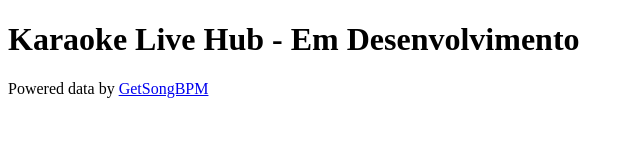
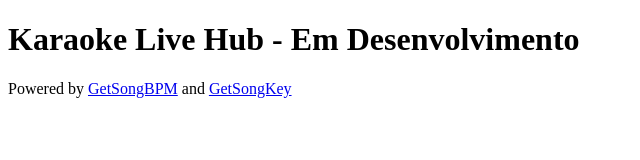
Before and after one commit to augustojuniorNSJ/tituloyt, a website: page index.html in a window 1280 px wide. Shown: the whole page, without its empty margins (0-640 px from the left). Drawn offline with Linux system fonts and the light colour scheme.

Commit message:
Update backlinks to getsongbpm and getsongkey

```diff
--- a/index.html
+++ b/index.html
@@ -7,7 +7,7 @@
 <body>
     <h1>Karaoke Live Hub - Em Desenvolvimento</h1>
     <footer>
-        <p>Powered data by <a href="https://getsongbpm.com">GetSongBPM</a></p>
+        <p>Powered by <a href="https://getsongbpm.com">GetSongBPM</a> and <a href="https://getsongkey.com">GetSongKey</a></p>
     </footer>
 </body>
 </html>
```
